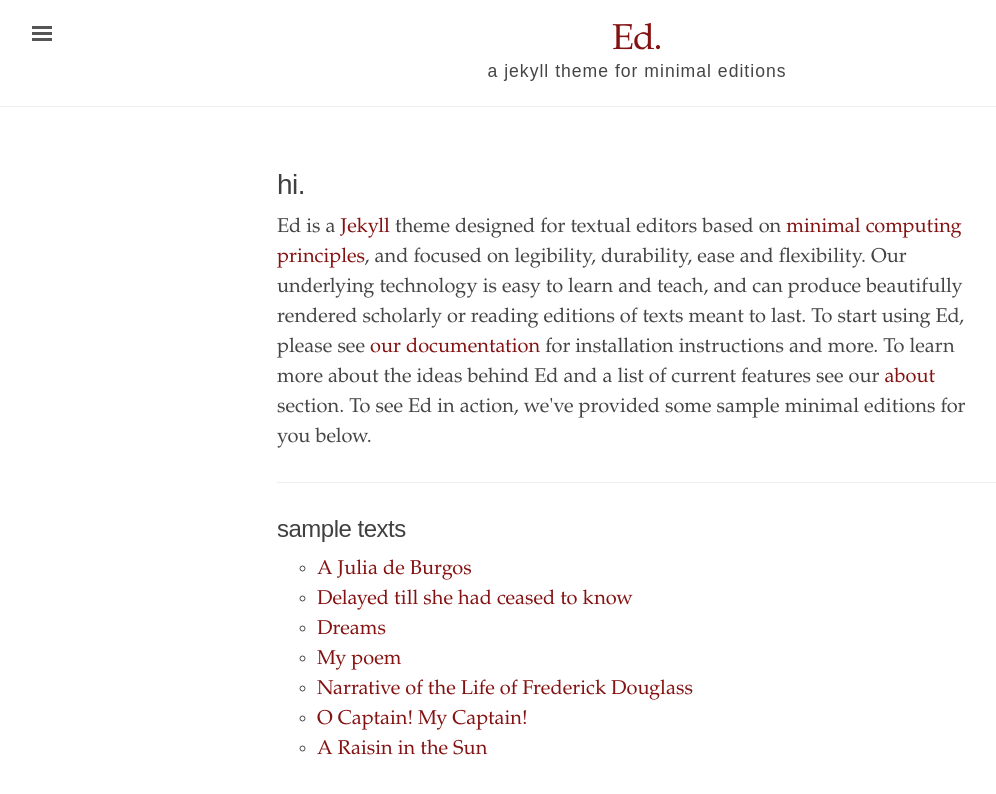
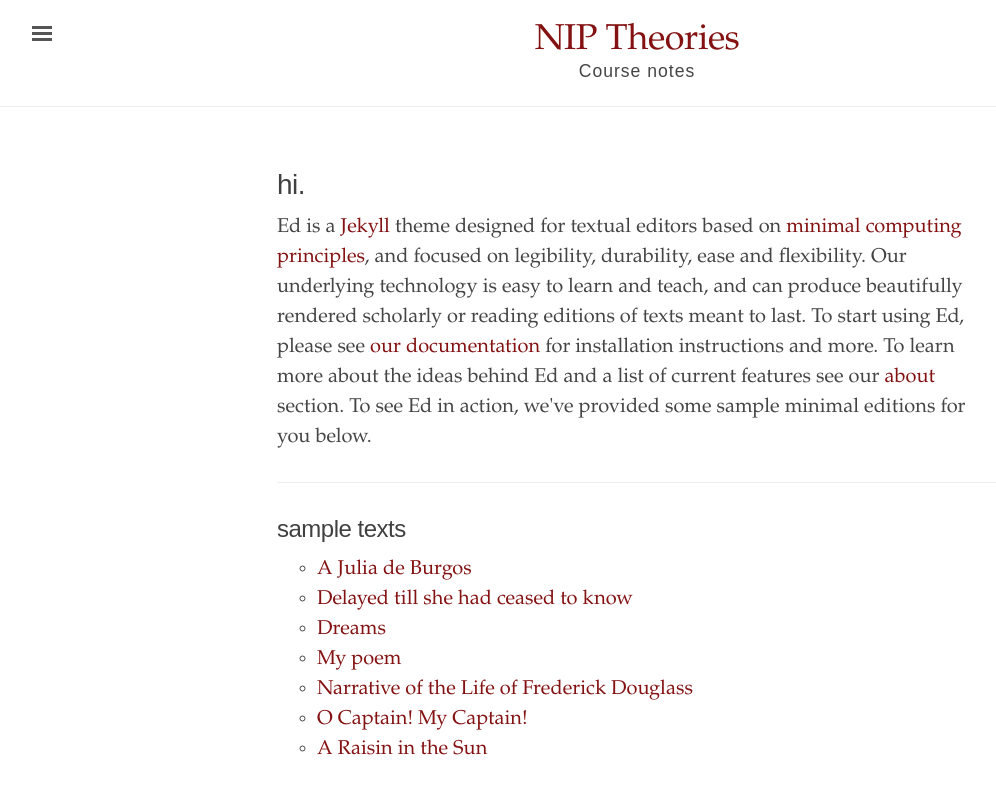
Before and after one commit to ramellus/nip, a Jekyll site: the page built from index.html, in a window 1280 px wide. Shown: the top 794 px of the page, without its empty margins (3-999 px from the left). Built offline with Jekyll 4.4.1, drawn with Linux system fonts in a browser that asks for light colours.

Commit message:
Update _config.yml

```diff
--- a/_config.yml
+++ b/_config.yml
@@ -1,11 +1,11 @@
 # Built with Jekyll 3.6.0
 
 # Setup
-title:               Ed.
-tagline:             'a jekyll theme for minimal editions'
+title:               NIP Theories
+tagline:             'Course notes'
 description:         'Ed is a Jekyll theme designed for textual editors based on minimal computing principles, and focused on legibility and flexibility.'
 url:                 'http://minicomp.github.io'
-baseurl:             '/ed'
+baseurl:             '/nip'
 
 # About/contact
 author:
```
